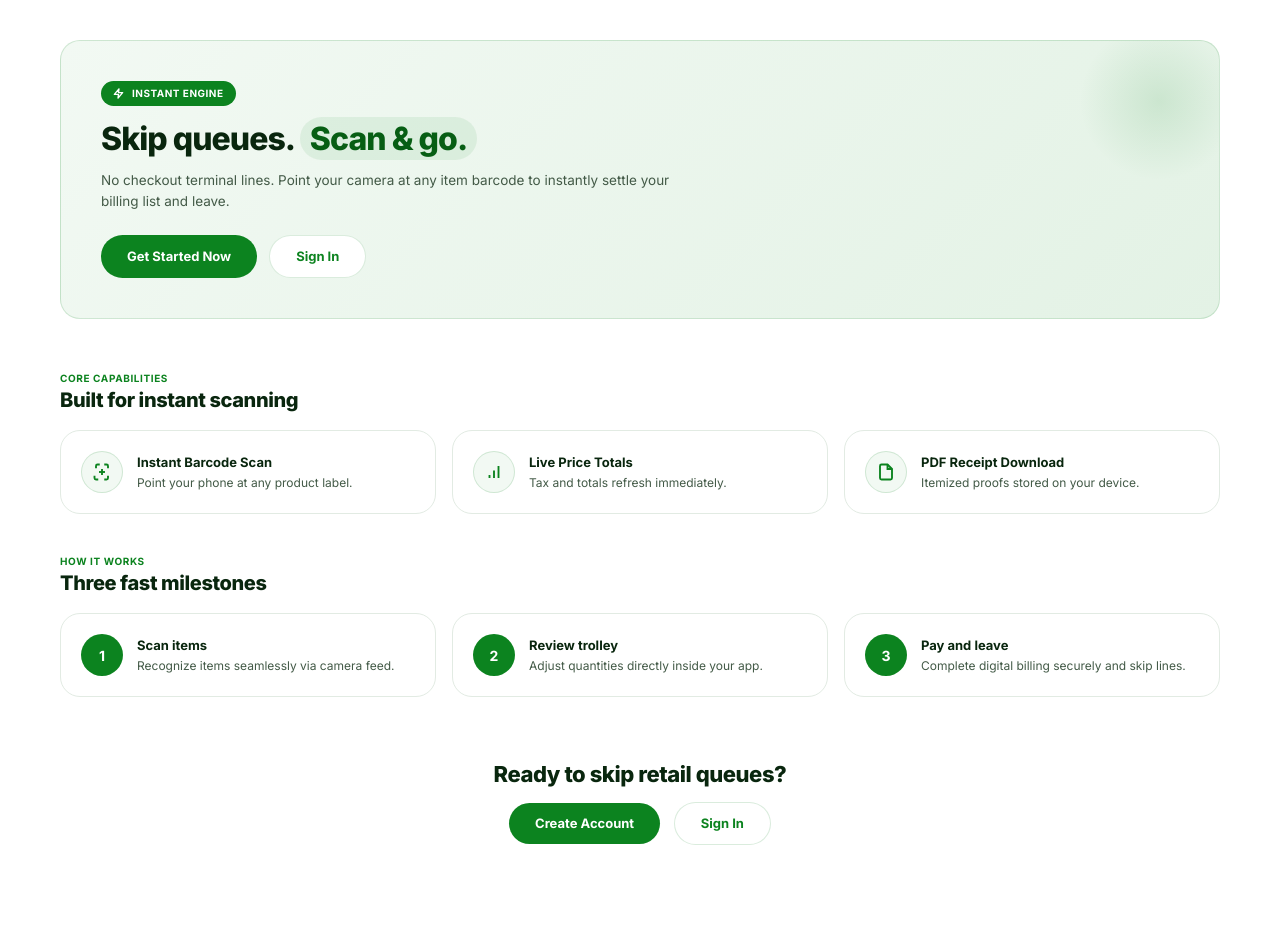
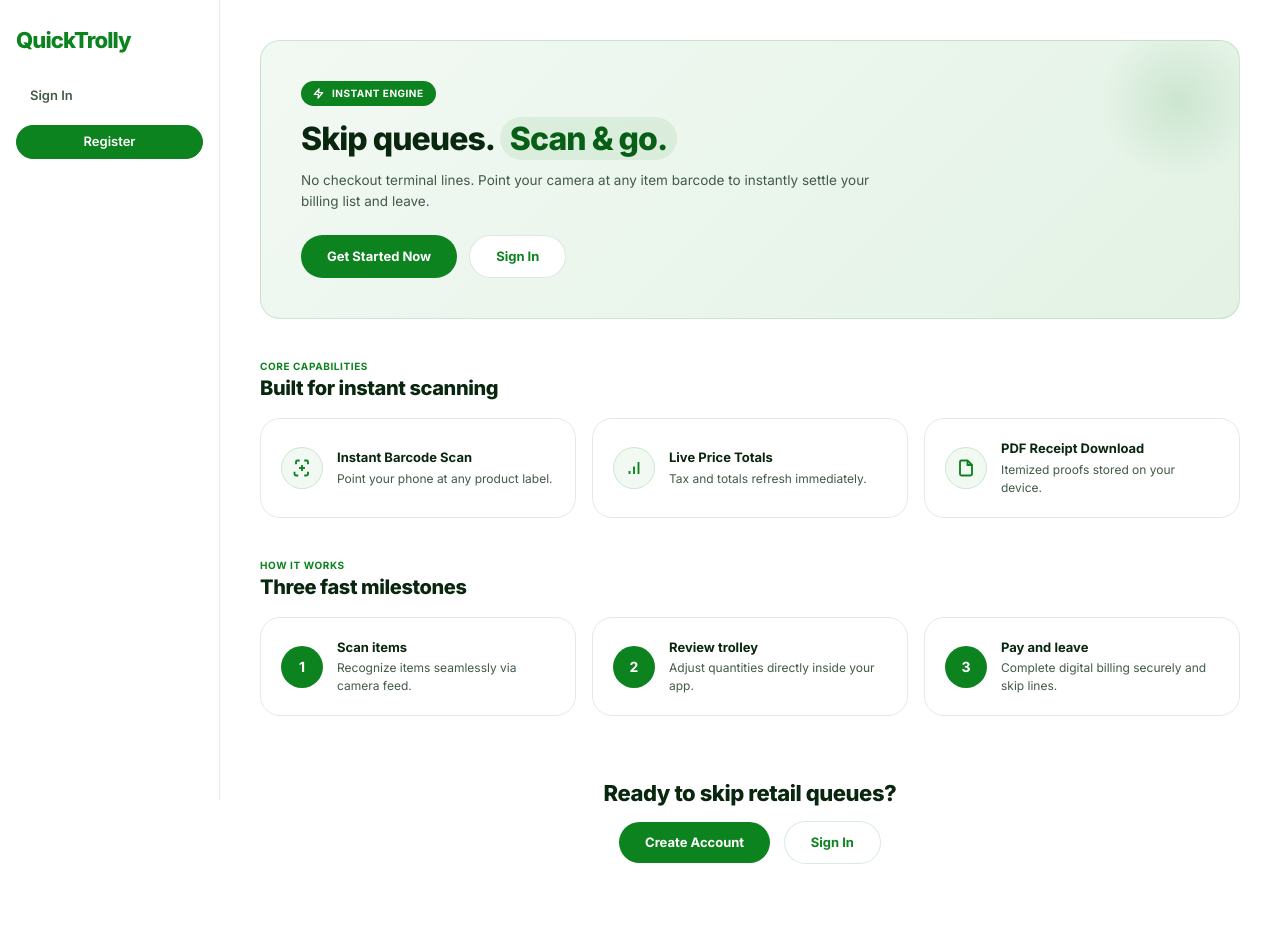
Before and after one commit to snroboticslabhead-pixel/QuickTrolly, a Flask app: page / in a window 1280 px wide. Before the commit the page ends 845 px from the top, so only its background shows below. Run offline with Flask 3, Linux system fonts and the light colour scheme; some libraries are stand-ins or nearby versions.

Commit message:
Update index.html

```diff
--- a/templates/index.html
+++ b/templates/index.html
@@ -2,19 +2,9 @@
 
 {% block styles %}
 <style>
-    /* Override base.html styles for full-width landing */
-    .app-view-wrapper {
-        padding-left: 0 !important;
-    }
-
-    .app-main-viewport {
-        max-width: 1200px;
-        margin: 0 auto;
-        padding: 40px 20px;
-    }
-
+    /* Clean fluid landing configuration definitions */
     .landing-hero {
-        padding: 0 0 12px 0;
+        padding: 0;
         width: 100%;
     }
 
@@ -184,27 +174,12 @@
     .bottom-cta { padding: 40px 0; text-align: center; }
     .bottom-cta-title { font-size: 22px; font-weight: 800; color: var(--text-main); letter-spacing: -0.02em; margin-bottom: 14px; }
 
-    /* Hide sidebar on index page */
-    .market-header {
-        display: none !important;
-    }
-
-    /* Responsive adjustments */
     @media (max-width: 768px) {
-        .app-main-viewport {
-            padding: 20px 16px;
-        }
         .app-promo-banner { padding: 24px 20px; }
         .banner-text-side { max-width: 100%; }
         .hero-headline { font-size: 24px; }
         .features-grid, .steps-grid { grid-template-columns: 1fr; gap: 12px; }
         .feature-card, .step-card { padding: 16px; }
-    }
-
-    @media (max-width: 991px) {
-        .app-view-wrapper {
-            padding-bottom: 0 !important;
-        }
     }
 </style>
 {% endblock %}
@@ -214,7 +189,7 @@
     <div class="app-promo-banner">
         <div class="banner-text-side">
             <div class="app-badge-pill">
-                <svg width="11" height="11" viewBox="0 0 24 24" fill="none" stroke="currentColor" stroke-width="3" stroke-linecap="round" stroke-linejoin="round" style="margin-right:2px;"><polygon points="13 2 3 14 12 14 11 22 21 10 12 10 13 2"/></svg>
+                <svg width="11" height="11" viewBox="0 0 24 24" fill="none" stroke="currentColor" stroke-width="3" stroke-linecap="round" stroke-linejoin="round" style="margin-right:2px;"><polygon points="13 2 3 14 12 14 11 22 21 10 12 10 13 2"/></polygon></svg>
                 Instant Engine
             </div>
             <h1 class="hero-headline">
@@ -227,20 +202,20 @@
                 {% if session.get('user_id') %}
                     {% if session.get('role') == 'admin' %}
                         <a href="{{ url_for('admin_dashboard') }}" class="btn-app-solid">
-                            <svg width="14" height="14" viewBox="0 0 24 24" fill="none" stroke="currentColor" stroke-width="2.5"><line x1="18" y1="20" x2="18" y2="10"/><line x1="12" y1="20" x2="12" y2="4"/><line x1="6" y1="20" x2="6" y2="14"/></svg>
+                            <svg width="14" height="14" viewBox="0 0 24 24" fill="none" stroke="currentColor" stroke-width="2.5"><line x1="18" y1="20" x2="18" y2="10"></line><line x1="12" y1="20" x2="12" y2="4"></line><line x1="6" y1="20" x2="6" y2="14"></line></svg>
                             Dashboard
                         </a>
                         <a href="{{ url_for('scanner') }}" class="btn-app-outline">
-                            <svg width="14" height="14" viewBox="0 0 24 24" fill="none" stroke="currentColor" stroke-width="2.5"><path d="M4 7V4a2 2 0 0 1 2-2h3"/><path d="M15 2h3a2 2 0 0 1 2 2v3"/><path d="M20 17v3a2 2 0 0 1-2 2h-3"/><path d="M7 22H4a2 2 0 0 1-2-2v-3"/><line x1="12" y1="8" x2="12" y2="16"/><line x1="8" y1="12" x2="16" y2="12"/></svg>
+                            <svg width="14" height="14" viewBox="0 0 24 24" fill="none" stroke="currentColor" stroke-width="2.5"><path d="M4 7V4a2 2 0 0 1 2-2h3"></path><path d="M15 2h3a2 2 0 0 1 2 2v3"></path><path d="M20 17v3a2 2 0 0 1-2 2h-3"></path><path d="M7 22H4a2 2 0 0 1-2-2v-3"></path><line x1="12" y1="8" x2="12" y2="16"></line><line x1="8" y1="12" x2="16" y2="12"></line></svg>
                             Scanner
                         </a>
                     {% else %}
                         <a href="{{ url_for('scanner') }}" class="btn-app-solid">
-                            <svg width="14" height="14" viewBox="0 0 24 24" fill="none" stroke="currentColor" stroke-width="2.5"><path d="M4 7V4a2 2 0 0 1 2-2h3"/><path d="M15 2h3a2 2 0 0 1 2 2v3"/><path d="M20 17v3a2 2 0 0 1-2 2h-3"/><path d="M7 22H4a2 2 0 0 1-2-2v-3"/><line x1="12" y1="8" x2="12" y2="16"/><line x1="8" y1="12" x2="16" y2="12"/></svg>
+                            <svg width="14" height="14" viewBox="0 0 24 24" fill="none" stroke="currentColor" stroke-width="2.5"><path d="M4 7V4a2 2 0 0 1 2-2h3"></path><path d="M15 2h3a2 2 0 0 1 2 2v3"></path><path d="M20 17v3a2 2 0 0 1-2 2h-3"></path><path d="M7 22H4a2 2 0 0 1-2-2v-3"></path><line x1="12" y1="8" x2="12" y2="16"></line><line x1="8" y1="12" x2="16" y2="12"></line></svg>
                             Launch Scanner
                         </a>
                         <a href="{{ url_for('cart') }}" class="btn-app-outline">
-                            <svg width="14" height="14" viewBox="0 0 24 24" fill="none" stroke="currentColor" stroke-width="2.5"><circle cx="9" cy="21" r="1"/><circle cx="20" cy="21" r="1"/><path d="M1 1h4l2.68 13.39a2 2 0 0 0 2 1.61h9.72a2 2 0 0 0 2-1.61L23 6H6"/></svg>
+                            <svg width="14" height="14" viewBox="0 0 24 24" fill="none" stroke="currentColor" stroke-width="2.5"><circle cx="9" cy="21" r="1"></circle><circle cx="20" cy="21" r="1"></circle><path d="M1 1h4l2.68 13.39a2 2 0 0 0 2 1.61h9.72a2 2 0 0 0 2-1.61L23 6H6"></path></svg>
                             Trolley
                             <span class="trolley-floating-badge" id="cart-badge-hero" style="position: relative; top: -2px; background: var(--alert-red); color: #fff; font-size: 9px; font-weight: 800; min-width: 16px; height: 16px; border-radius: 50%; display: inline-flex; align-items: center; justify-content: center; border: 1.5px solid #fff; margin-left: 2px;">0</span>
                         </a>
@@ -341,7 +316,6 @@
 
 <script>
 document.addEventListener('DOMContentLoaded', function() {
-    // Update badge on index page if user is logged in
     if ("{{ session.get('user_id') }}") {
         fetch('/api/cart')
             .then(res => res.json())
```
